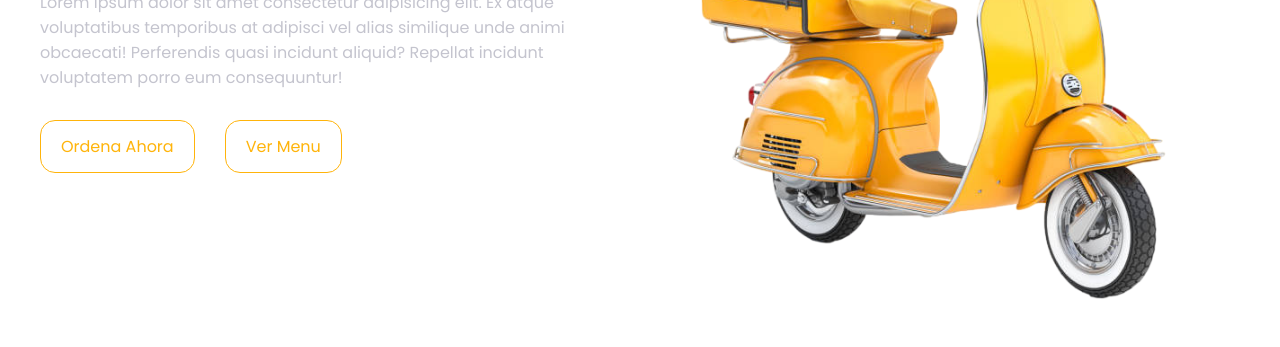
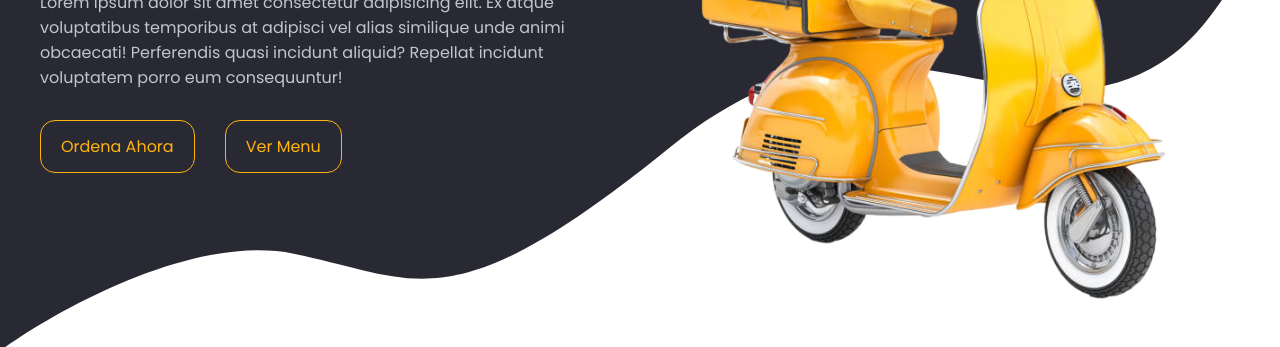
Before and after one commit to nexus12344/venta_animales, a plain HTML site: page index.html in a window 1280 px wide. Shown: the part 286-633 px from the top of the page. Drawn offline with Linux system fonts and the light colour scheme.

Commit message:
ventas animales

```diff
--- a/css/style.css
+++ b/css/style.css
@@ -18,7 +18,7 @@ body{
 }
 
 .header {
-    background-image: url(images/bg.svg);
+    background-image: url(../images/bg.svg);
     background-position: center bottom ;
     background-size: cover;
     background-repeat: no-repeat;
```
